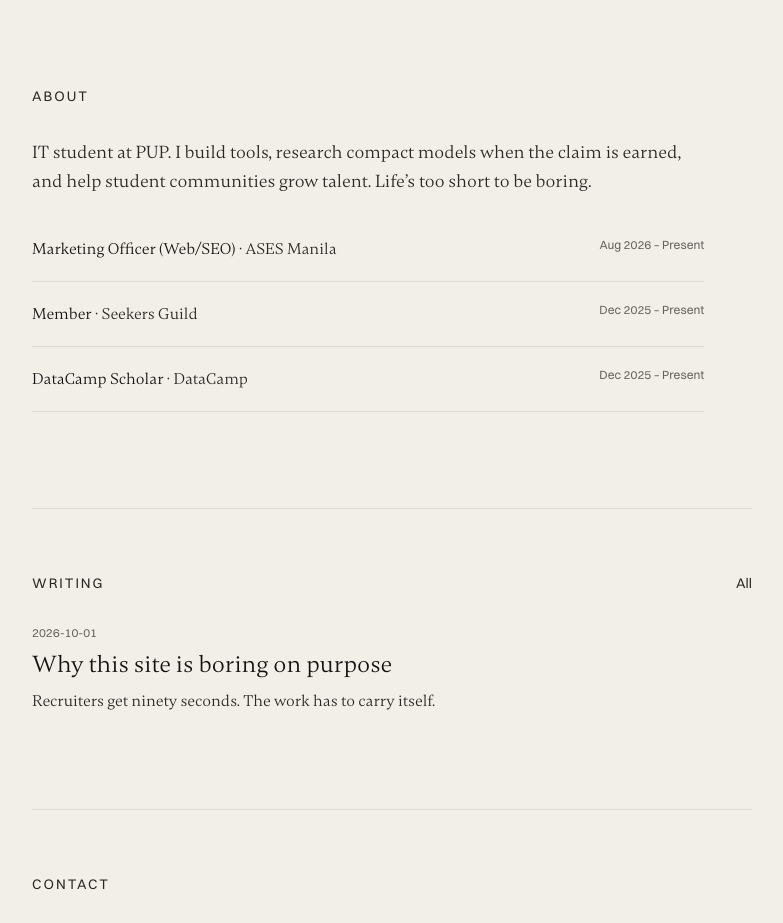
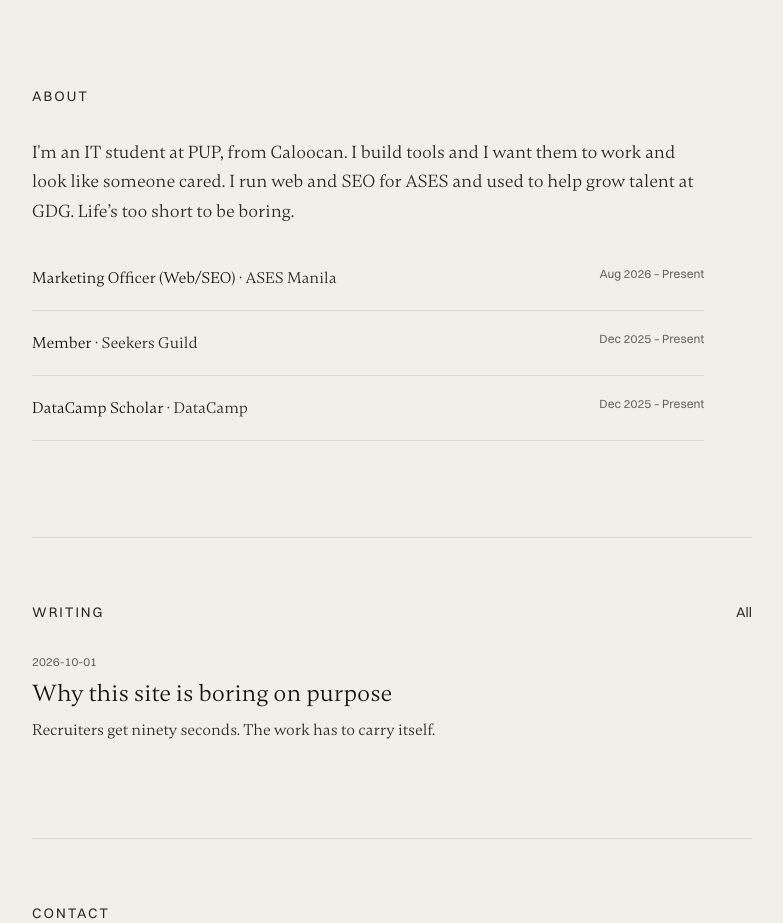
Before and after one commit to Troy-LL/Boring-Portfolio, a Next.js app: page / in a window 1280 px wide. Shown: the part 1140-2063 px from the top of the page, without its empty margins (248-1031 px from the left). Built offline with nearby package versions, Linux system fonts and the light colour scheme.

Commit message:
fix(copy): make About sound like Troy
Replace the generic AI bio with place, craft, and real roles from a Sonnet draft.

```diff
--- a/src/app/page.tsx
+++ b/src/app/page.tsx
@@ -73,7 +73,7 @@ export default function Home() {
           About
         </h2>
         <p className="max-w-measure text-lg text-charcoal leading-relaxed">
-          IT student at PUP. I build tools, research compact models when the claim is earned, and help student communities grow talent. {SITE.motto}
+          I&apos;m an IT student at PUP, from Caloocan. I build tools and I want them to work and look like someone cared. I run web and SEO for ASES and used to help grow talent at GDG. {SITE.motto}
         </p>
         <ul className="mt-10 space-y-5 max-w-measure">
           {peekRoles.map((role) => (
```
